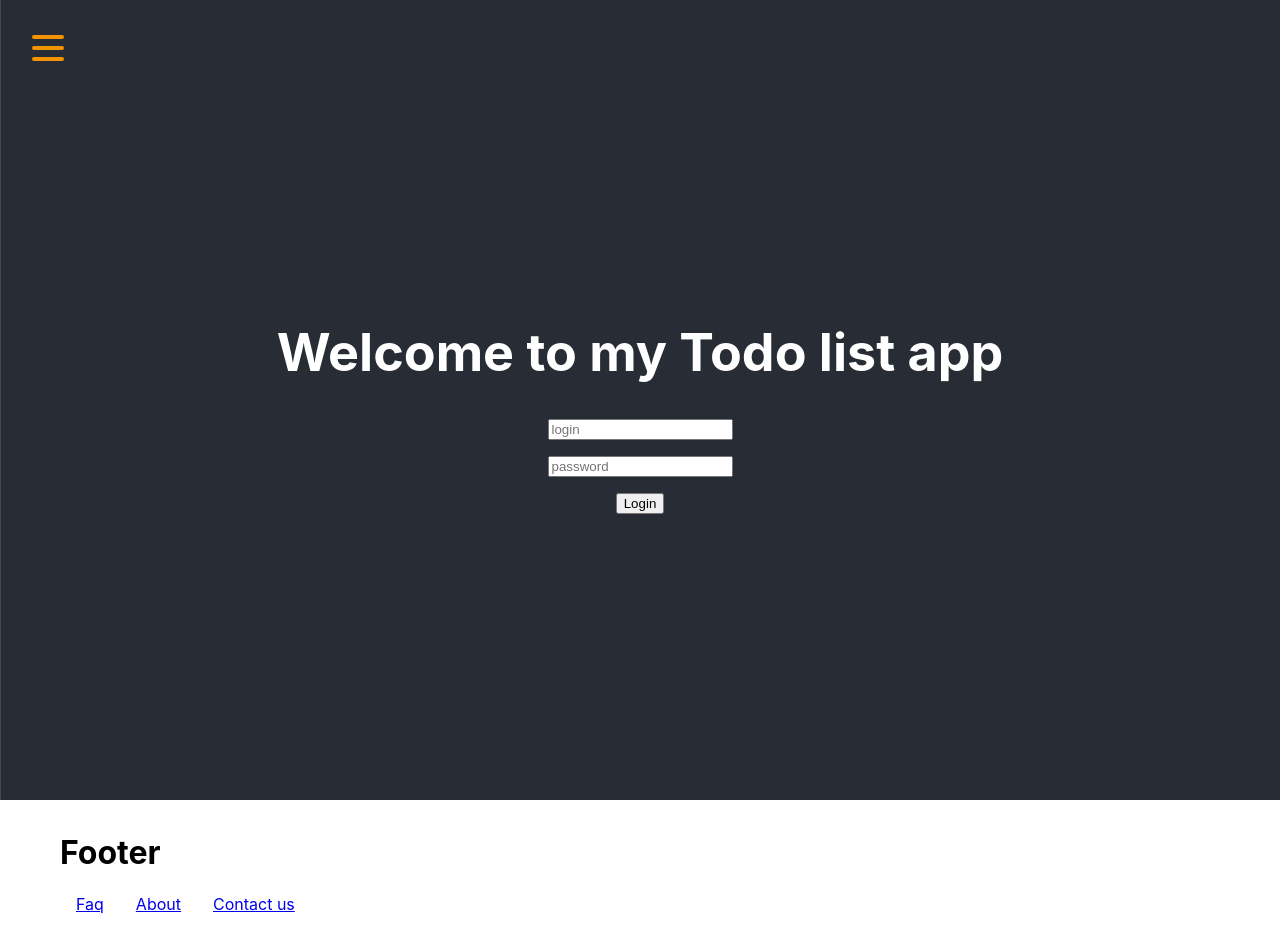
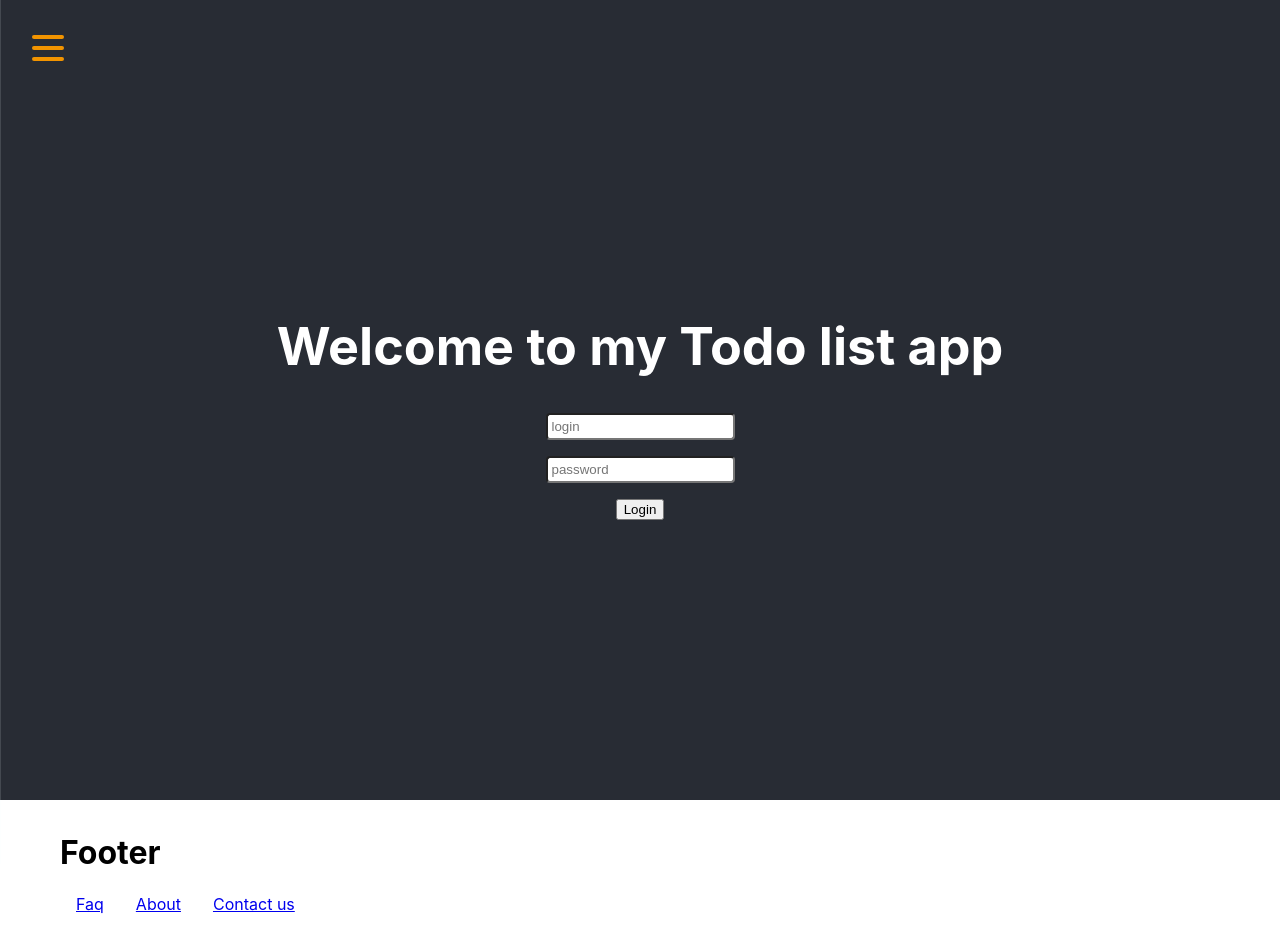
Before and after one commit to KingPepito/react-formation, a React (Create React App) app: page / in a window 1280 px wide. Built offline with nearby package versions, Linux system fonts and the light colour scheme.

Commit message:
Refactor HomePage login uncontrolled form into a controlled form. Refactor Input, allowing custom border color passed as a prop.
tips:
- Controlled form allow you to provide complex validation step while typing
in an input.

```diff
--- a/src/components/Input/index.js
+++ b/src/components/Input/index.js
@@ -4,21 +4,29 @@ import styled from "styled-components"
 
 const StyledInput = styled.input`
   margin-bottom: 16px;
+  padding: 4px;
+  border-radius: 4px;
+  ${({color}) => color && `border: solid 2px ${color};`}
+  outline: none;
 `
 
-const Input = ({onSubmit}) => {
+StyledInput.propTypes = {
+  color: PropTypes.string,
+}
+
+const Input = ({onSubmit, ...rest}) => {
   // Prefer ref to id
   const inputEl  = useRef(null)
   // Event fired when typing, execute onSubmit when pressing enter
   const onKeyDown = e => {
-    if(e.key === 'Enter' && inputEl.current.value !== "") {
+    if(e.key === 'Enter' && inputEl.current.value !== "" && onSubmit) {
       onSubmit(e.target.value)
       // Reset value
       inputEl.current.value = ""
     }
   }
 
-  return <StyledInput onKeyDown={onKeyDown} ref={inputEl}/>
+  return <StyledInput {...rest} onKeyDown={onKeyDown} ref={inputEl}/>
 }
 // Provide property validation to your component
 Input.propTypes = {
--- /dev/null
+++ b/src/helpers/isEmailValid.js
@@ -0,0 +1,4 @@
+export const validateEmail = (email) => {
+  const re = /\S+@\S+\.\S+/;
+  return re.test(email);
+}
--- a/src/pages/HomePage/index.js
+++ b/src/pages/HomePage/index.js
@@ -1,32 +1,52 @@
-import React, {useRef} from 'react'
+import React, {useState} from 'react'
 import {useHistory} from "react-router-dom";
-import {get} from "lodash";
 import axios from "axios";
 import HomeContainer from "./styles/HomeContainer";
 import LoginForm from "./styles/LoginForm";
+import {validateEmail} from "../../helpers/isEmailValid";
+import Input from "../../components/Input";
 
 const Home = () => {
   const history = useHistory();
   // Creating a ref for each input in order to get the value of the input when submitting the form.
   // The related react form is non-controlled.
-  const loginInput = useRef()
-  const passwordInput = useRef()
+  const [login, setLogin] = useState({value: '', color: null})
+  const [password, setPassword] = useState('')
+
+  const red = 'rgba(255,31,21,0.82)',
+    green = 'rgba(103,203,79,0.84)'
+
+  const handleChangeLogin = (event) => {
+    const {value} = event.target
+    let color = null
+    // Data validation, setting the login input color to red or green
+    if(value){
+      color = validateEmail(value) ? green : red
+    }
+    setLogin({value, color});
+  }
+
+  const handleChangePassword = (event) => {
+    setPassword(event.target.value);
+  }
 
   const onSubmit = event => {
+    const email = login.value
     // Prevent page to refresh
     event.preventDefault();
     event.stopPropagation();
-    const email = get(loginInput, 'current.value')
-    const password = get(passwordInput, 'current.value')
-    // HERE check data validation
-    // ...
+    if(!email || !password || !validateEmail(email)){
+      // Notify the user that Email format is not valid
+      console.log("Email format is not valid, please provide an correct email while logging.")
+      return
+    }
     // Use a axios promise
     axios.post("https://reqres.in/api/login", {
-      email, // same as "email": email
-      password
+      email,
+      password // same as password: password
     }).then(res => {
-      // Add session cookie, very short duration for the course purpose
-      document.cookie = `idUser=${res.data.token}; max-age=5`
+      // Add session cookie
+      document.cookie = `idUser=${res.data.token}; max-age=7200`
       // Go to sample Overview page using history react-router hook
       history.push('/overview')
     })
@@ -38,8 +58,8 @@ const Home = () => {
   return <HomeContainer>
     <h1>Welcome to my Todo list app</h1>
     <LoginForm onSubmit={onSubmit}>
-      <input ref={loginInput} placeholder='login'/>
-      <input ref={passwordInput} type='password' placeholder='password'/>
+      <Input placeholder='login' color={login.color} onChange={handleChangeLogin}/>
+      <Input type='password' placeholder='password' onChange={handleChangePassword}/>
       <button type="submit">Login</button>
     </LoginForm>
   </HomeContainer>
```
